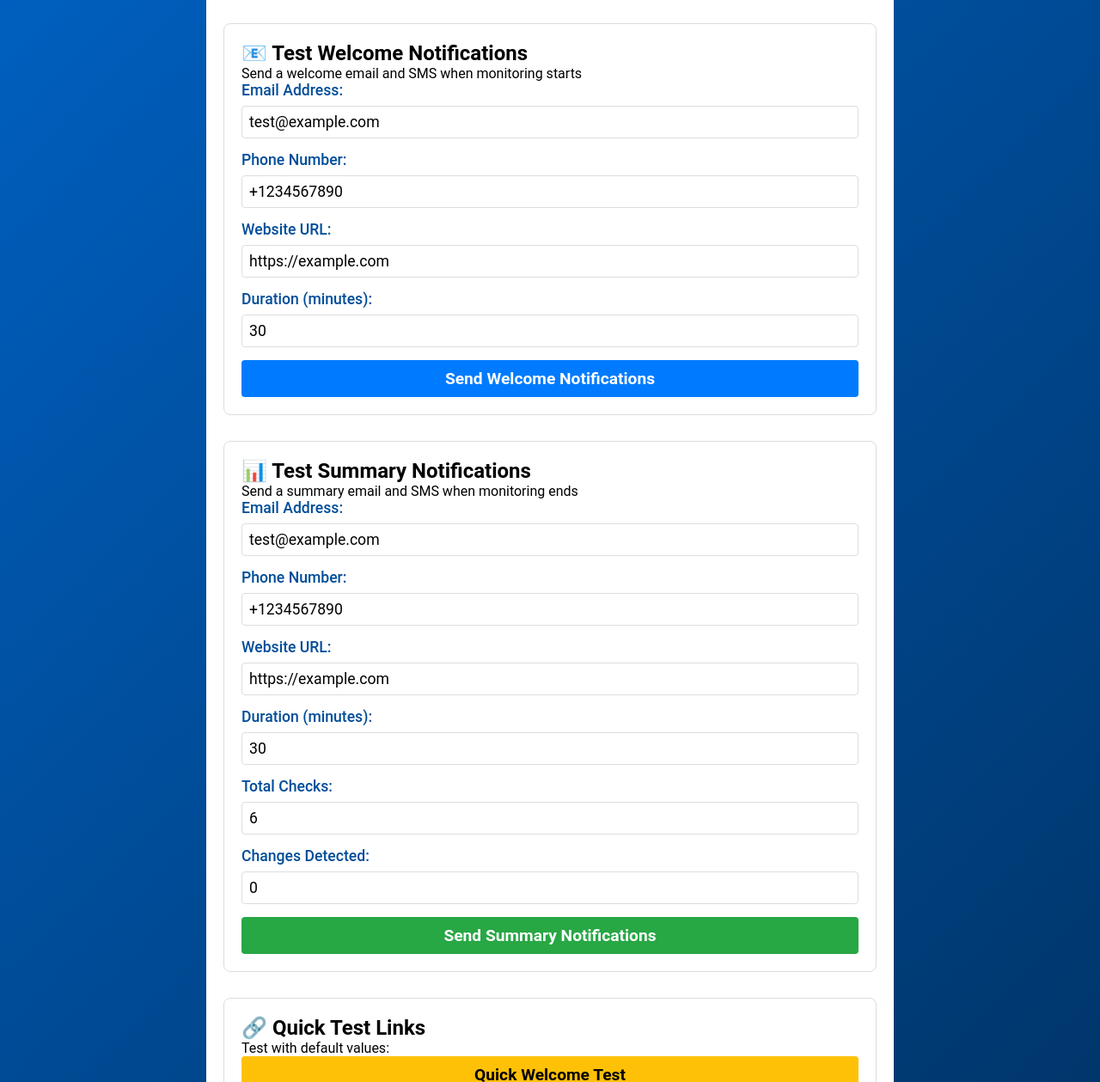
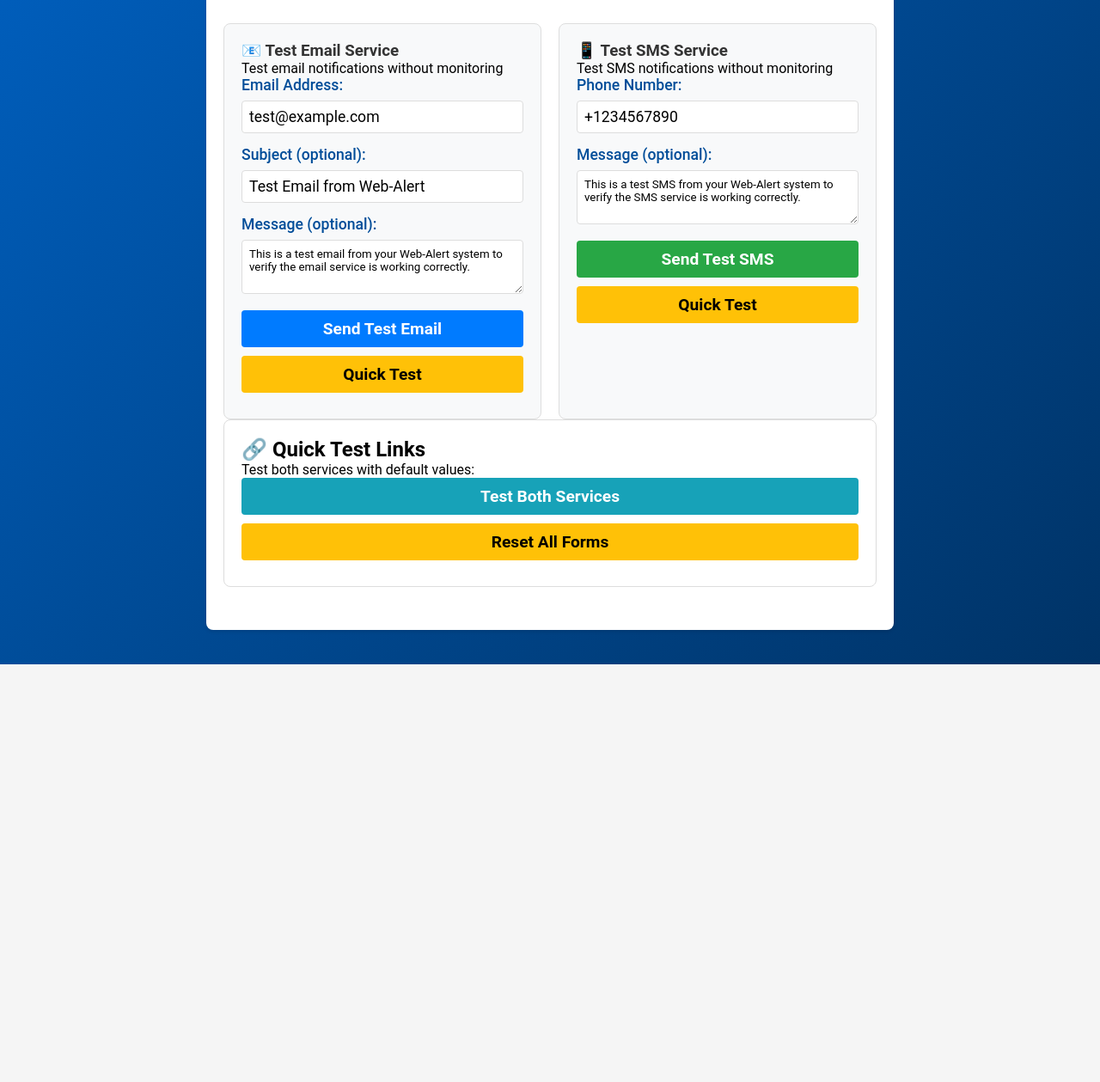
Before and after one commit to thomad99/LAB007-WebAlert, a website: page frontend/public/test-notifications.html in a window 1280 px wide. Shown: the part 426-1685 px from the top of the page at 86% size. After the commit the page ends 1199 px from the top, so only its background shows below. Drawn offline with Linux system fonts and the light colour scheme.

Commit message:
Update Web-Alert project - 29/08/2025  9:07:43.03

```diff
--- a/frontend/public/test-notifications.html
+++ b/frontend/public/test-notifications.html
@@ -42,6 +42,7 @@
             cursor: pointer;
             font-weight: bold;
             margin-right: 10px;
+            margin-bottom: 10px;
         }
         .btn-primary {
             background-color: #007bff;
@@ -54,6 +55,10 @@
         .btn-warning {
             background-color: #ffc107;
             color: black;
+        }
+        .btn-info {
+            background-color: #17a2b8;
+            color: white;
         }
         .result-box {
             margin-top: 15px;
@@ -76,6 +81,7 @@
             margin-top: 20px;
             color: #007bff;
             text-decoration: none;
+            margin-right: 15px;
         }
         .status-link:hover {
             text-decoration: underline;
@@ -95,6 +101,31 @@
         .header {
             text-align: center;
         }
+
+        .test-grid {
+            display: grid;
+            grid-template-columns: 1fr 1fr;
+            gap: 20px;
+            margin-top: 20px;
+        }
+
+        .test-card {
+            border: 1px solid #ddd;
+            border-radius: 8px;
+            padding: 20px;
+            background-color: #f8f9fa;
+        }
+
+        .test-card h3 {
+            margin-top: 0;
+            color: #333;
+        }
+
+        @media (max-width: 768px) {
+            .test-grid {
+                grid-template-columns: 1fr;
+            }
+        }
     </style>
 </head>
 <body>
@@ -104,175 +135,201 @@
         </div>
         <div class="header">
             <h1>🧪 Test Notifications</h1>
-            <p>Test the welcome and summary notification system</p>
+            <p>Test the email and SMS notification services directly</p>
             <a href="/" class="status-link">← Back to Main</a>
             <a href="/status.html" class="status-link">View Monitoring Status</a>
         </div>
 
-        <div class="test-section">
-            <h2>📧 Test Welcome Notifications</h2>
-            <p>Send a welcome email and SMS when monitoring starts</p>
+        <div class="test-grid">
+            <!-- Email Testing Section -->
+            <div class="test-card">
+                <h3>📧 Test Email Service</h3>
+                <p>Test email notifications without monitoring</p>
 
                 <div class="form-group">
-                <label for="welcomeEmail">Email Address:</label>
-                <input type="email" id="welcomeEmail" class="form-control" value="test@example.com">
+                    <label for="testEmail">Email Address:</label>
+                    <input type="email" id="testEmail" class="form-control" value="test@example.com" placeholder="Enter email to test">
                 </div>
 
                 <div class="form-group">
-                <label for="welcomePhone">Phone Number:</label>
-                <input type="tel" id="welcomePhone" class="form-control" value="+1234567890">
+                    <label for="testEmailSubject">Subject (optional):</label>
+                    <input type="text" id="testEmailSubject" class="form-control" value="Test Email from Web-Alert" placeholder="Custom subject line">
                 </div>
 
                 <div class="form-group">
-                <label for="welcomeUrl">Website URL:</label>
-                <input type="url" id="welcomeUrl" class="form-control" value="https://example.com">
+                    <label for="testEmailMessage">Message (optional):</label>
+                    <textarea id="testEmailMessage" class="form-control" rows="3" placeholder="Custom message content">This is a test email from your Web-Alert system to verify the email service is working correctly.</textarea>
+                </div>
+
+                <button class="btn btn-primary" onclick="testEmail()">Send Test Email</button>
+                <button class="btn btn-warning" onclick="quickTestEmail()">Quick Test</button>
+
+                <div id="emailResult" class="result-box"></div>
+            </div>
+
+            <!-- SMS Testing Section -->
+            <div class="test-card">
+                <h3>📱 Test SMS Service</h3>
+                <p>Test SMS notifications without monitoring</p>
+
+                <div class="form-group">
+                    <label for="testPhone">Phone Number:</label>
+                    <input type="tel" id="testPhone" class="form-control" value="+1234567890" placeholder="Enter phone number to test">
                 </div>
 
                 <div class="form-group">
-                <label for="welcomeDuration">Duration (minutes):</label>
-                <input type="number" id="welcomeDuration" class="form-control" value="30" min="1">
+                    <label for="testSMSMessage">Message (optional):</label>
+                    <textarea id="testSMSMessage" class="form-control" rows="3" placeholder="Custom SMS message">This is a test SMS from your Web-Alert system to verify the SMS service is working correctly.</textarea>
                 </div>
 
-            <button class="btn btn-primary" onclick="testWelcome()">Send Welcome Notifications</button>
+                <button class="btn btn-success" onclick="testSMS()">Send Test SMS</button>
+                <button class="btn btn-warning" onclick="quickTestSMS()">Quick Test</button>
 
-            <div id="welcomeResult" class="result-box"></div>
+                <div id="smsResult" class="result-box"></div>
             </div>
-
-        <div class="test-section">
-            <h2>📊 Test Summary Notifications</h2>
-            <p>Send a summary email and SMS when monitoring ends</p>
-
-            <div class="form-group">
-                <label for="summaryEmail">Email Address:</label>
-                <input type="email" id="summaryEmail" class="form-control" value="test@example.com">
-            </div>
-
-            <div class="form-group">
-                <label for="summaryPhone">Phone Number:</label>
-                <input type="tel" id="summaryPhone" class="form-control" value="+1234567890">
-            </div>
-
-            <div class="form-group">
-                <label for="summaryUrl">Website URL:</label>
-                <input type="url" id="summaryUrl" class="form-control" value="https://example.com">
-            </div>
-
-            <div class="form-group">
-                <label for="summaryDuration">Duration (minutes):</label>
-                <input type="number" id="summaryDuration" class="form-control" value="30" min="1">
-            </div>
-
-            <div class="form-group">
-                <label for="summaryChecks">Total Checks:</label>
-                <input type="number" id="summaryChecks" class="form-control" value="6" min="1">
-            </div>
-
-            <div class="form-group">
-                <label for="summaryChanges">Changes Detected:</label>
-                <input type="number" id="summaryChanges" class="form-control" value="0" min="0">
-            </div>
-
-            <button class="btn btn-success" onclick="testSummary()">Send Summary Notifications</button>
-
-            <div id="summaryResult" class="result-box"></div>
         </div>
 
         <div class="test-section">
             <h2>🔗 Quick Test Links</h2>
-            <p>Test with default values:</p>
+            <p>Test both services with default values:</p>
 
-            <button class="btn btn-warning" onclick="quickTestWelcome()">Quick Welcome Test</button>
-            <button class="btn btn-warning" onclick="quickTestSummary()">Quick Summary Test</button>
+            <button class="btn btn-info" onclick="testBothServices()">Test Both Services</button>
+            <button class="btn btn-warning" onclick="resetAllForms()">Reset All Forms</button>
         </div>
     </div>
 
     <script>
-        async function testWelcome() {
-            const email = document.getElementById('welcomeEmail').value;
-            const phone = document.getElementById('welcomePhone').value;
-            const url = document.getElementById('welcomeUrl').value;
-            const duration = document.getElementById('welcomeDuration').value;
+        async function testEmail() {
+            const email = document.getElementById('testEmail').value;
+            const subject = document.getElementById('testEmailSubject').value;
+            const message = document.getElementById('testEmailMessage').value;
 
-            const resultBox = document.getElementById('welcomeResult');
+            if (!email) {
+                showResult('emailResult', 'error', 'Please enter an email address');
+                return;
+            }
+
+            const resultBox = document.getElementById('emailResult');
             resultBox.style.display = 'block';
             resultBox.className = 'result-box result-success';
-            resultBox.innerHTML = '<p>⏳ Sending welcome notifications...</p>';
+            resultBox.innerHTML = '<p>⏳ Sending test email...</p>';
 
             try {
-                const response = await fetch(`/api/test-welcome?email=${encodeURIComponent(email)}&phone=${encodeURIComponent(phone)}&url=${encodeURIComponent(url)}&duration=${duration}`);
+                const response = await fetch('/api/test-email', {
+                    method: 'POST',
+                    headers: {
+                        'Content-Type': 'application/json'
+                    },
+                    body: JSON.stringify({
+                        email: email,
+                        subject: subject,
+                        message: message
+                    })
+                });
+
                 const data = await response.json();
 
                 if (response.ok) {
                     resultBox.innerHTML = `
-                        <p>✅ Welcome notifications sent successfully!</p>
-                        <p><strong>Email ID:</strong> ${data.emailResult}</p>
-                        <p><strong>SMS ID:</strong> ${data.smsResult}</p>
-                        <p><strong>Message:</strong> ${data.message}</p>
+                        <p>✅ Test email sent successfully!</p>
+                        <p><strong>Email ID:</strong> ${data.emailId || 'N/A'}</p>
+                        <p><strong>Status:</strong> ${data.status || 'Sent'}</p>
+                        <p><strong>Message:</strong> ${data.message || 'Email delivered'}</p>
                     `;
                 } else {
-                    throw new Error(data.error || 'Failed to send welcome notifications');
+                    throw new Error(data.error || 'Failed to send test email');
                 }
             } catch (error) {
-                resultBox.className = 'result-box result-error';
-                resultBox.innerHTML = `
-                    <p>❌ Error sending welcome notifications:</p>
-                    <p>${error.message}</p>
-                `;
+                showResult('emailResult', 'error', `Error sending test email: ${error.message}`);
             }
         }
 
-        async function testSummary() {
-            const email = document.getElementById('summaryEmail').value;
-            const phone = document.getElementById('summaryPhone').value;
-            const url = document.getElementById('summaryUrl').value;
-            const duration = document.getElementById('summaryDuration').value;
-            const checks = document.getElementById('summaryChecks').value;
-            const changes = document.getElementById('summaryChanges').value;
+        async function testSMS() {
+            const phone = document.getElementById('testPhone').value;
+            const message = document.getElementById('testSMSMessage').value;
 
-            const resultBox = document.getElementById('summaryResult');
+            if (!phone) {
+                showResult('smsResult', 'error', 'Please enter a phone number');
+                return;
+            }
+
+            const resultBox = document.getElementById('smsResult');
             resultBox.style.display = 'block';
             resultBox.className = 'result-box result-success';
-            resultBox.innerHTML = '<p>⏳ Sending summary notifications...</p>';
+            resultBox.innerHTML = '<p>⏳ Sending test SMS...</p>';
 
             try {
-                const response = await fetch(`/api/test-summary?email=${encodeURIComponent(email)}&phone=${encodeURIComponent(phone)}&url=${encodeURIComponent(url)}&duration=${duration}&checks=${checks}&changes=${changes}`);
+                const response = await fetch('/api/test-sms', {
+                    method: 'POST',
+                    headers: {
+                        'Content-Type': 'application/json'
+                    },
+                    body: JSON.stringify({
+                        phone: phone,
+                        message: message
+                    })
+                });
+
                 const data = await response.json();
 
                 if (response.ok) {
                     resultBox.innerHTML = `
-                        <p>✅ Summary notifications sent successfully!</p>
-                        <p><strong>Email ID:</strong> ${data.emailResult}</p>
-                        <p><strong>SMS ID:</strong> ${data.smsResult}</p>
-                        <p><strong>Message:</strong> ${data.message}</p>
+                        <p>✅ Test SMS sent successfully!</p>
+                        <p><strong>SMS ID:</strong> ${data.smsId || 'N/A'}</p>
+                        <p><strong>Status:</strong> ${data.status || 'Sent'}</p>
+                        <p><strong>Message:</strong> ${data.message || 'SMS delivered'}</p>
                     `;
                 } else {
-                    throw new Error(data.error || 'Failed to send summary notifications');
+                    throw new Error(data.error || 'Failed to send test SMS');
                 }
             } catch (error) {
-                resultBox.className = 'result-box result-error';
-                resultBox.innerHTML = `
-                    <p>❌ Error sending summary notifications:</p>
-                    <p>${error.message}</p>
-                `;
+                showResult('smsResult', 'error', `Error sending test SMS: ${error.message}`);
             }
         }
 
-        function quickTestWelcome() {
-            document.getElementById('welcomeEmail').value = 'test@example.com';
-            document.getElementById('welcomePhone').value = '+1234567890';
-            document.getElementById('welcomeUrl').value = 'https://example.com';
-            document.getElementById('welcomeDuration').value = '30';
-            testWelcome();
+        async function testBothServices() {
+            // Test email first
+            await testEmail();
+
+            // Wait a moment, then test SMS
+            setTimeout(() => {
+                testSMS();
+            }, 1000);
         }
 
-        function quickTestSummary() {
-            document.getElementById('summaryEmail').value = 'test@example.com';
-            document.getElementById('summaryPhone').value = '+1234567890';
-            document.getElementById('summaryUrl').value = 'https://example.com';
-            document.getElementById('summaryDuration').value = '30';
-            document.getElementById('summaryChecks').value = '6';
-            document.getElementById('summaryChanges').value = '0';
-            testSummary();
+        function quickTestEmail() {
+            document.getElementById('testEmail').value = 'test@example.com';
+            document.getElementById('testEmailSubject').value = 'Quick Test Email from Web-Alert';
+            document.getElementById('testEmailMessage').value = 'This is a quick test email to verify your email service is working.';
+            testEmail();
+        }
+
+        function quickTestSMS() {
+            document.getElementById('testPhone').value = '+1234567890';
+            document.getElementById('testSMSMessage').value = 'Quick test SMS from Web-Alert - service verification.';
+            testSMS();
+        }
+
+        function resetAllForms() {
+            // Reset email form
+            document.getElementById('testEmail').value = 'test@example.com';
+            document.getElementById('testEmailSubject').value = 'Test Email from Web-Alert';
+            document.getElementById('testEmailMessage').value = 'This is a test email from your Web-Alert system to verify the email service is working correctly.';
+
+            // Reset SMS form
+            document.getElementById('testPhone').value = '+1234567890';
+            document.getElementById('testSMSMessage').value = 'This is a test SMS from your Web-Alert system to verify the SMS service is working correctly.';
+
+            // Hide all result boxes
+            document.getElementById('emailResult').style.display = 'none';
+            document.getElementById('smsResult').style.display = 'none';
+        }
+
+        function showResult(elementId, type, message) {
+            const resultBox = document.getElementById(elementId);
+            resultBox.style.display = 'block';
+            resultBox.className = `result-box result-${type}`;
+            resultBox.innerHTML = `<p>${type === 'error' ? '❌' : '✅'} ${message}</p>`;
         }
     </script>
 </body>
```
Lines whose indentation alone changed are shown as unchanged.
